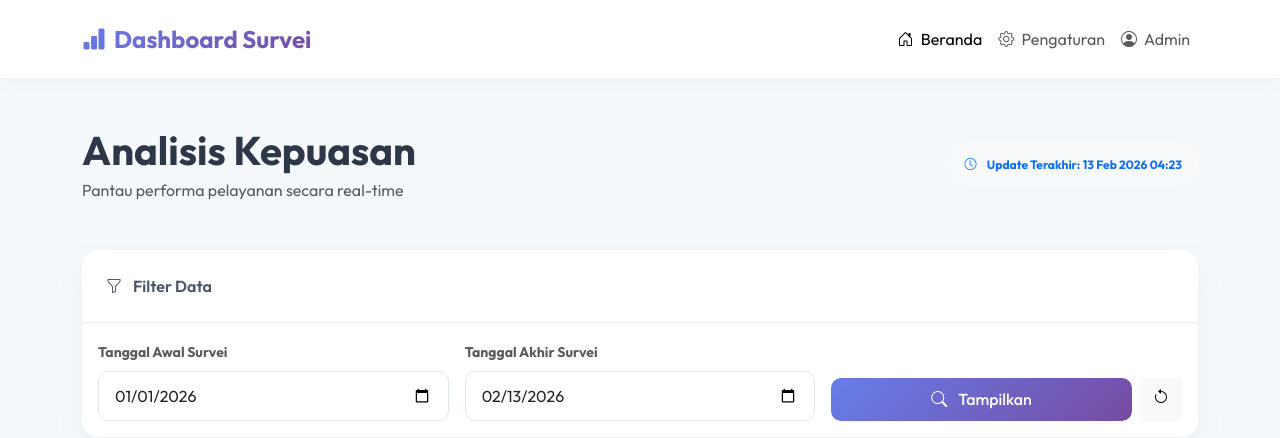
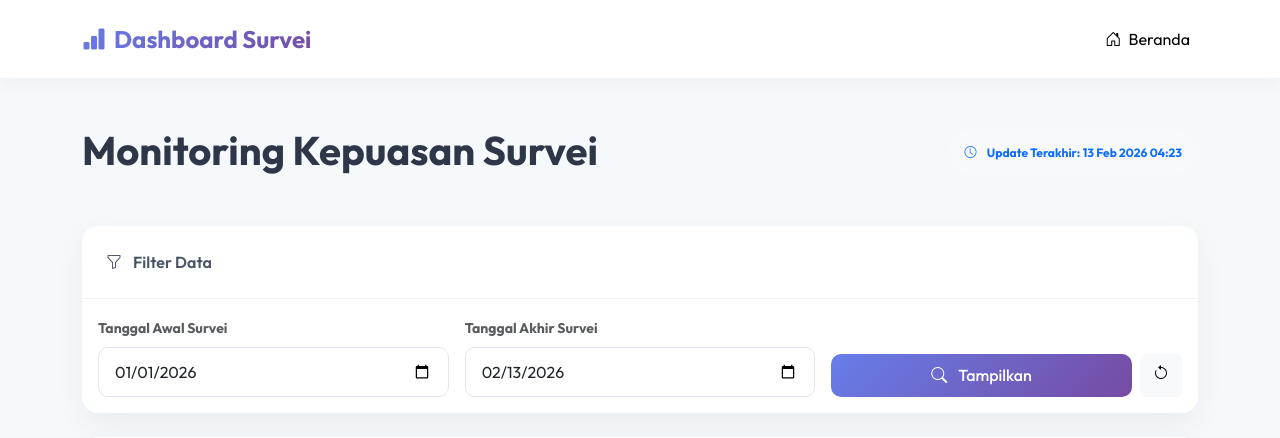
Before and after one commit to RagaAlrahcy/survei-kepuasan, a CodeIgniter app: page /survei-kepuasan/index.php/survei_kepuasan/index in a window 1280 px wide. Shown: the top 438 px of the page. Run offline with CodeIgniter, Linux system fonts and the light colour scheme; data that the repository does not hold is empty.

Commit message:
Rename dashboard kepuasan survei

```diff
--- a/application/views/survei_kepuasan/dashboard.php
+++ b/application/views/survei_kepuasan/dashboard.php
@@ -152,14 +152,15 @@
             <div class="collapse navbar-collapse" id="navbarNav">
                 <ul class="navbar-nav ms-auto">
                     <li class="nav-item">
-                        <a class="nav-link active" href="#"><i class="bi bi-house-door me-1"></i> Beranda</a>
+                        <a class="nav-link active" href="https://akreditasi.lam-kprs.id/"><i
+                                class="bi bi-house-door me-1"></i> Beranda</a>
                     </li>
-                    <li class="nav-item">
+                    <!-- <li class="nav-item">
                         <a class="nav-link" href="#"><i class="bi bi-gear me-1"></i> Pengaturan</a>
                     </li>
                     <li class="nav-item">
                         <a class="nav-link" href="#"><i class="bi bi-person-circle me-1"></i> Admin</a>
-                    </li>
+                    </li> -->
                 </ul>
             </div>
         </div>
@@ -170,8 +171,8 @@
         <!-- Header Section -->
         <div class="row mb-5 align-items-center">
             <div class="col-md-6">
-                <h1 class="display-6 fw-bold mb-1">Analisis Kepuasan</h1>
-                <p class="text-muted mb-0">Pantau performa pelayanan secara real-time</p>
+                <h1 class="display-6 fw-bold mb-1">Monitoring Kepuasan Survei</h1>
+                <!-- <p class="text-muted mb-0">Pantau performa pelayanan secara real-time</p> -->
             </div>
             <div class="col-md-6 text-md-end">
                 <span class="badge bg-light text-primary p-3 rounded-pill">
@@ -421,7 +422,7 @@
 
         <footer class="mt-5 text-center text-muted small">
             <p>&copy;
-                <?= date('Y') ?> Sistem Survei Kepuasan. All rights reserved.
+                <?= date('Y') ?> Monitoring Kepuasan Survei. All rights reserved.
             </p>
         </footer>
 
```
